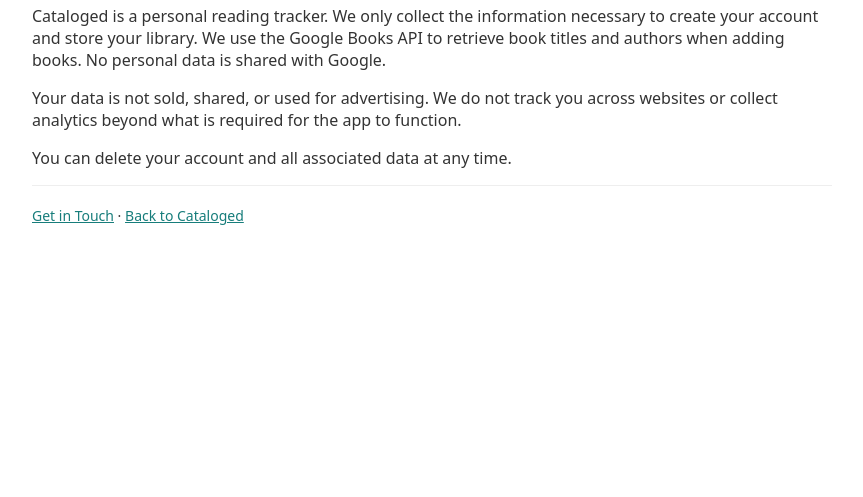
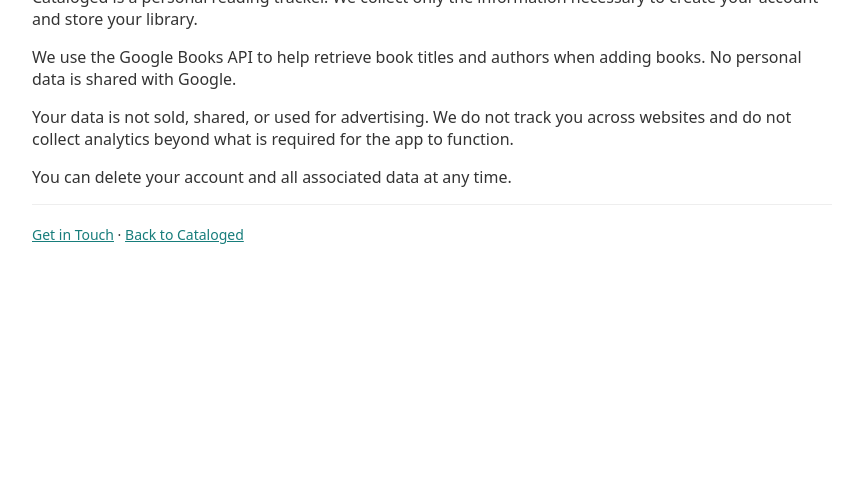
Before and after one commit to lexinamer/cataloged-marketing, a plain HTML site: page privacy.html in a window 1280 px wide. Shown: the part 303-800 px from the top of the page, without its empty margins (208-1071 px from the left). Drawn offline with Linux system fonts and the light colour scheme.

Commit message:
updating privacy policy

```diff
--- a/privacy.html
+++ b/privacy.html
@@ -44,12 +44,11 @@
         <div>
             <h1>Privacy Policy</h1>
 
-            <p>Cataloged is a personal reading tracker. We only collect the information
-            necessary to create your account and store your library. We use the Google Books API to retrieve book titles and authors when adding books. No personal data is shared with Google.</p>
+            <p>Cataloged is a personal reading tracker. We collect only the information necessary to create your account and store your library.</p>
 
-            <p>Your data is not sold, shared, or used for advertising. We do not track you
-            across websites or collect analytics beyond what is required for the app
-            to function.</p>
+            <p>We use the Google Books API to help retrieve book titles and authors when adding books. No personal data is shared with Google.</p>
+
+            <p>Your data is not sold, shared, or used for advertising. We do not track you across websites and do not collect analytics beyond what is required for the app to function.</p>
 
             <p>You can delete your account and all associated data at any time.</p>
 
```
